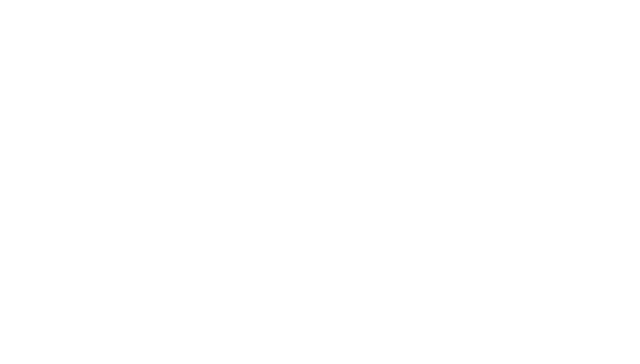
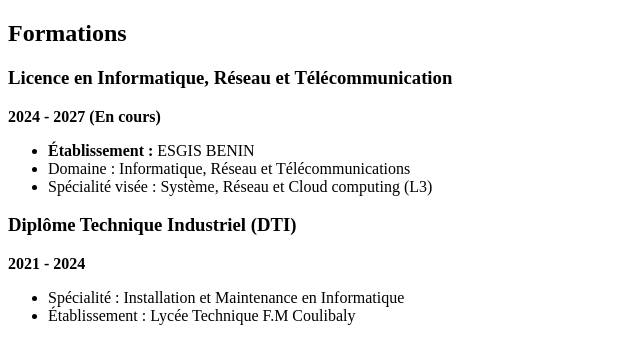
Before and after one commit to BrightJT/mon-cv, a plain HTML site: page index.html in a window 1280 px wide. Shown: the whole page, without its empty margins (0-640 px from the left). Drawn offline with Linux system fonts and the light colour scheme.

Commit message:
mise en place de la section formations

```diff
--- a/index.html
+++ b/index.html
@@ -6,6 +6,36 @@
     <title></title>
 </head>
 <body>
+    <main>
+        <section>
+
+            <h2>Formations</h2>
+
+            <div>
+                <h3>Licence en Informatique, Réseau et Télécommunication</h3>
+                <p>
+                    <strong>2024 - 2027 (En cours)</strong>
+                </p>
+                <ul>
+                    <li><strong>Établissement :</strong> ESGIS BENIN</li>
+                    <li>Domaine : Informatique, Réseau et Télécommunications</li>
+                    <li>Spécialité visée : Système, Réseau et Cloud computing (L3)</li>
+                </ul>
+            </div>
+
+            <div>
+                <h3>Diplôme Technique Industriel (DTI)</h3>
+                <p>
+                    <strong>2021 - 2024</strong>
+                </p>
+                <ul>
+                    <li>Spécialité : Installation et Maintenance en Informatique</li>
+                    <li>Établissement : Lycée Technique F.M Coulibaly</li>
+                </ul>
+            </div>
+
+        </section>
+    </main>
 
 </body>
 </html>
```
